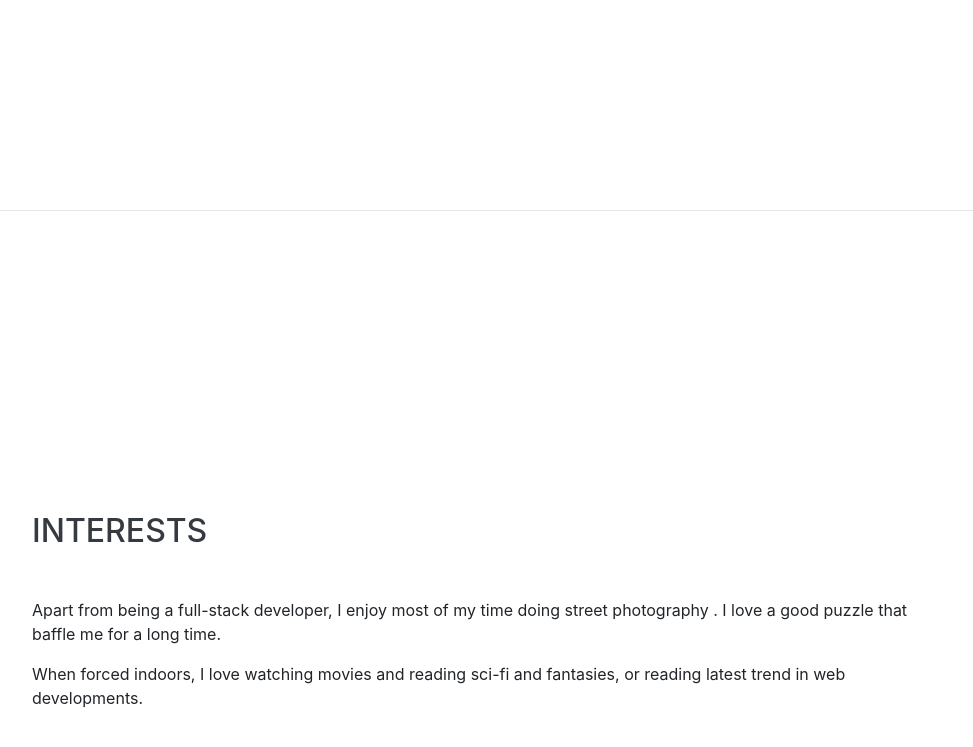
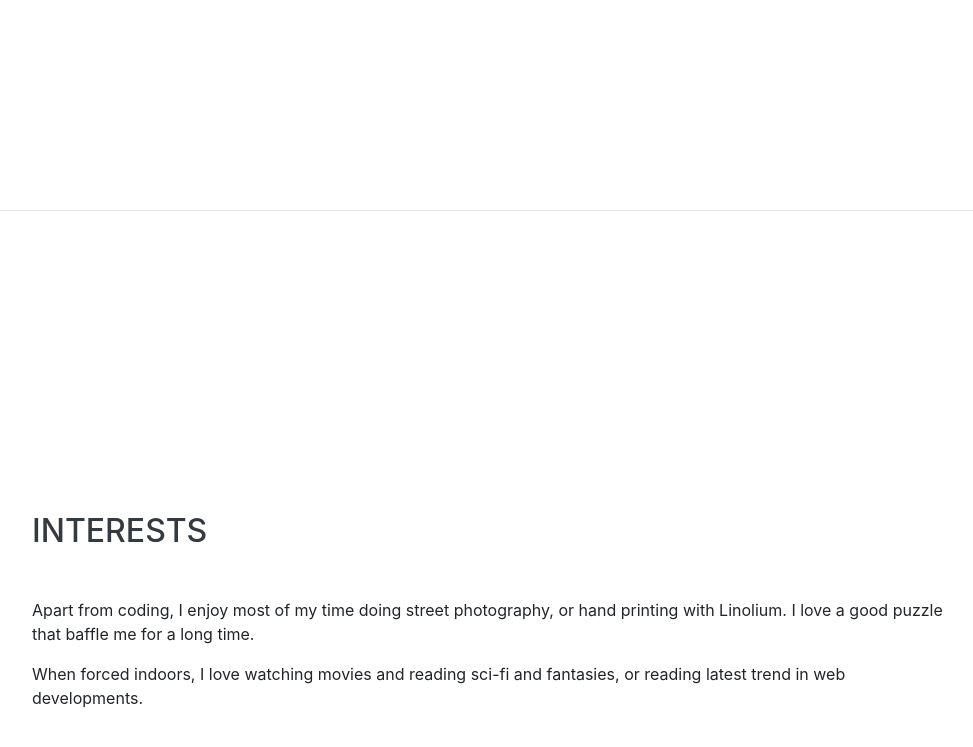
Before and after one commit to mahdikianirad/portfolio, a website with bundled scripts: page index.html in a window 1280 px wide. Shown: the part 3190-3937 px from the top of the page, without its empty margins (288-1261 px from the left). Built offline with nearby package versions, Linux system fonts and the light colour scheme; a web font is replaced by a local one.

Commit message:
Updated interest

```diff
--- a/index.html
+++ b/index.html
@@ -231,7 +231,7 @@
     <section class="resume-section p-3 p-lg-5 d-flex align-items-center" id="interests">
       <div class="w-100">
         <h2 class="mb-5">Interests</h2>
-        <p>Apart from being a full-stack developer, I enjoy most of my time doing street photography . I love a good puzzle that baffle me for a long time.</p>
+        <p>Apart from coding, I enjoy most of my time doing street photography, or hand printing with Linolium. I love a good puzzle that baffle me for a long time.</p>
         <p class="mb-0">When forced indoors, I love watching movies and reading sci-fi and fantasies, or reading latest trend in web developments.</p>
       </div>
     </section>
```
